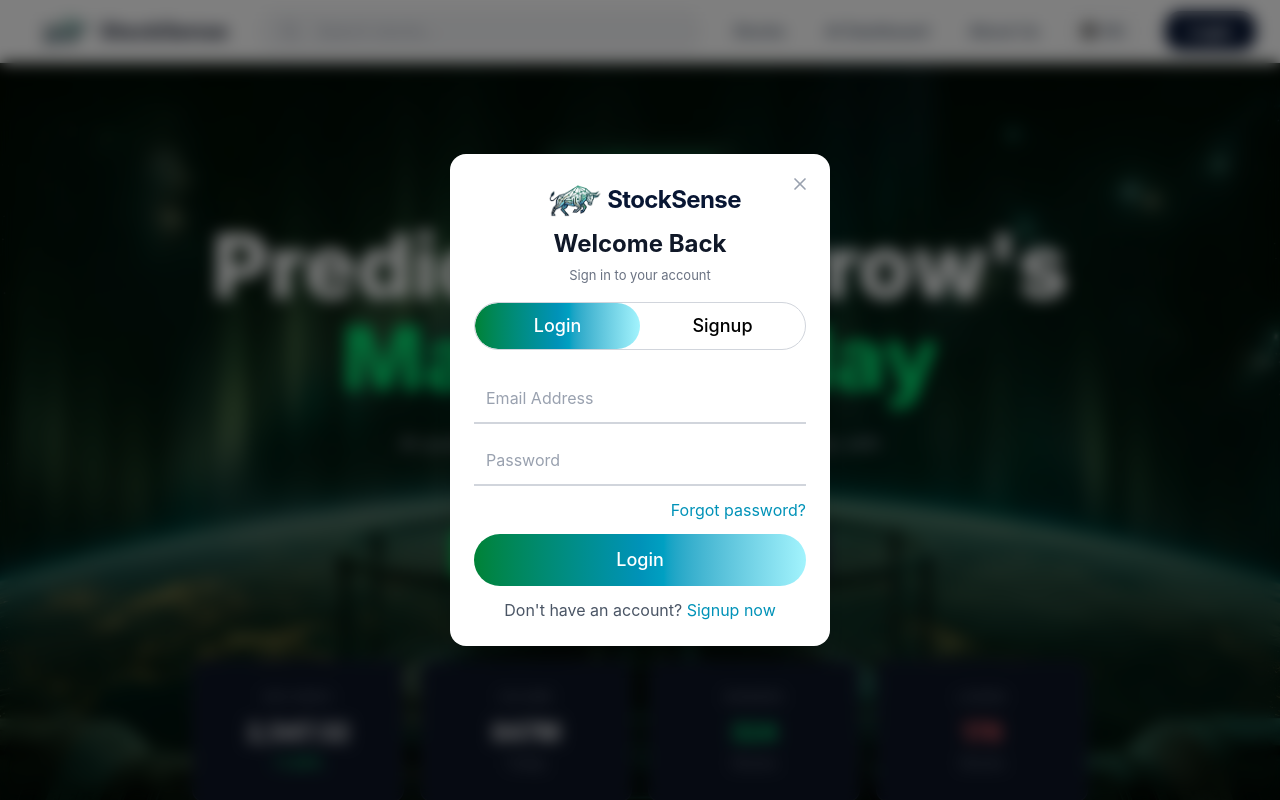
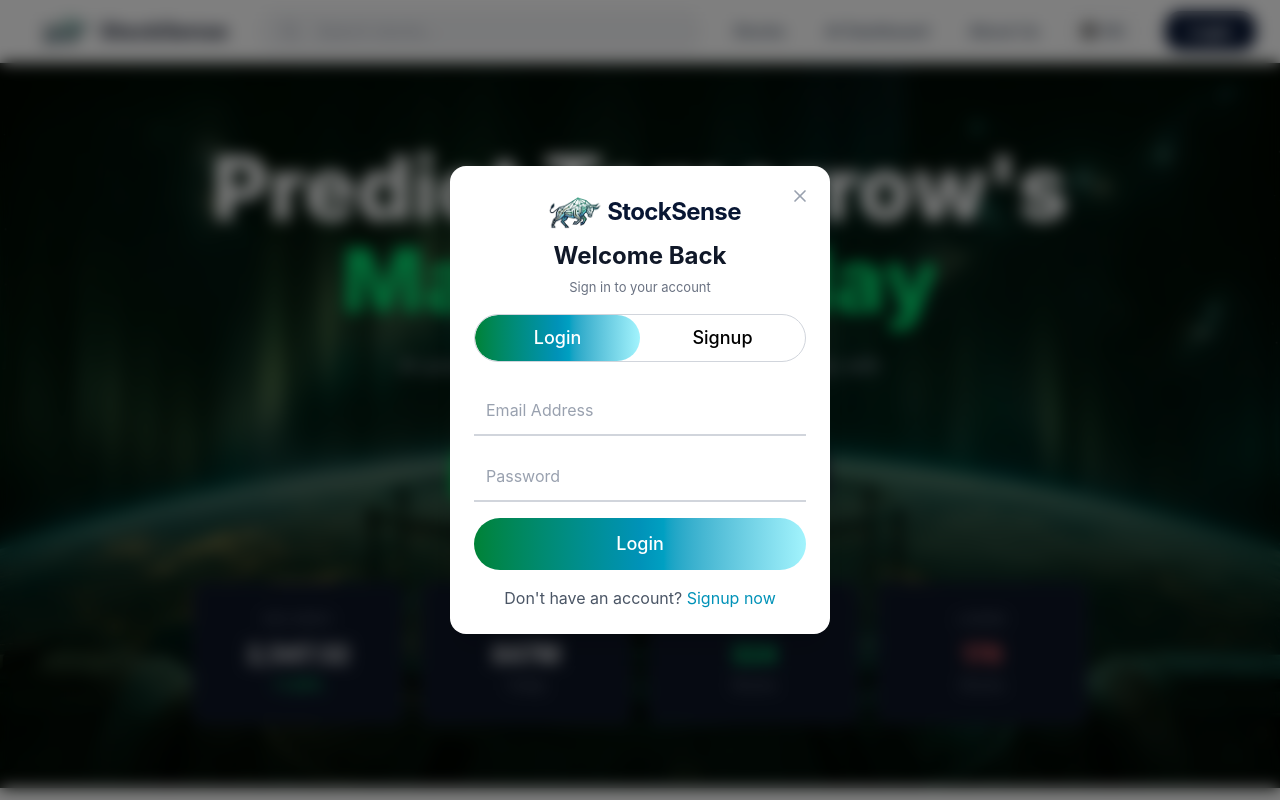
Before and after one commit to go390/opensource-project, a React (Vite) app: page / in a window 1280 px wide. Both pictures are taken after a click on the button "Login". Shown: the top 800 px of the page. Built offline with nearby package versions, Linux system fonts and the light colour scheme.

Commit message:
Some UI changes
asd

```diff
--- a/package.json
+++ b/package.json
@@ -26,6 +26,6 @@
     "eslint-plugin-react-hooks": "^7.1.1",
     "eslint-plugin-react-refresh": "^0.5.2",
     "globals": "^17.6.0",
-    "vite": "^8.0.12"
+    "vite": "^8.0.16"
   }
 }
--- a/src/components/Hero.jsx
+++ b/src/components/Hero.jsx
@@ -22,10 +22,7 @@
       <div className="absolute inset-0 bg-black/50" />
 
       <div className="relative max-w-screen-xl mx-auto px-6 pt-20 pb-16 flex flex-col items-center text-center">
-        <div className="inline-flex items-center gap-2 bg-[#0b1f17] border border-green-500/25 rounded-full px-5 py-2 mb-10">
-          <span className="w-2 h-2 rounded-full bg-green-400"></span>
-          <span className="text-green-400 text-sm font-medium">Live Market Analysis</span>
-        </div>
+
 
         <h1 className="font-extrabold leading-[1.05] mb-6" style={{ fontSize: "clamp(3rem, 8vw, 5.5rem)" }}>
           <span className="text-white">Predict Tomorrow's</span>
--- a/src/components/LoginForm.jsx
+++ b/src/components/LoginForm.jsx
@@ -57,7 +57,7 @@
         ></div>
       </div>
 
-      <form className="space-y-3">
+      <form className="space-y-4">
         {!isLoginMode && (
           <input
             type="text"
@@ -89,13 +89,7 @@
           />
         )}
 
-        {isLoginMode && (
-          <div className="text-right">
-            <a href="#" className="text-cyan-600 hover:underline">
-              Forgot password?
-            </a>
-          </div>
-        )}
+
 
         <button className="w-full p-3 bg-gradient-to-r from-green-700 via-cyan-600 to-cyan-200 text-white rounded-full text-lg font-medium hover:opacity-90 transition">
           {isLoginMode ? "Login" : "Signup"}
```
Also changed, not shown: 1 other file (tests, documents, lock files or other folders).
